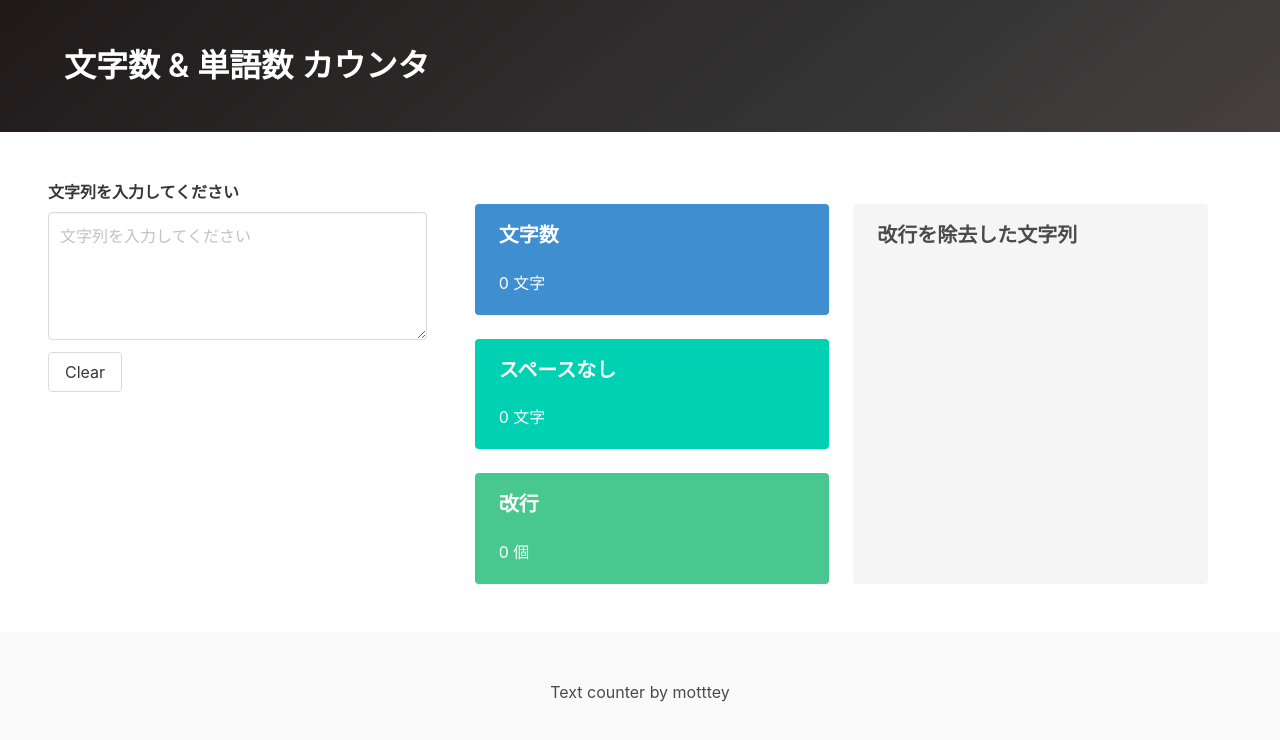
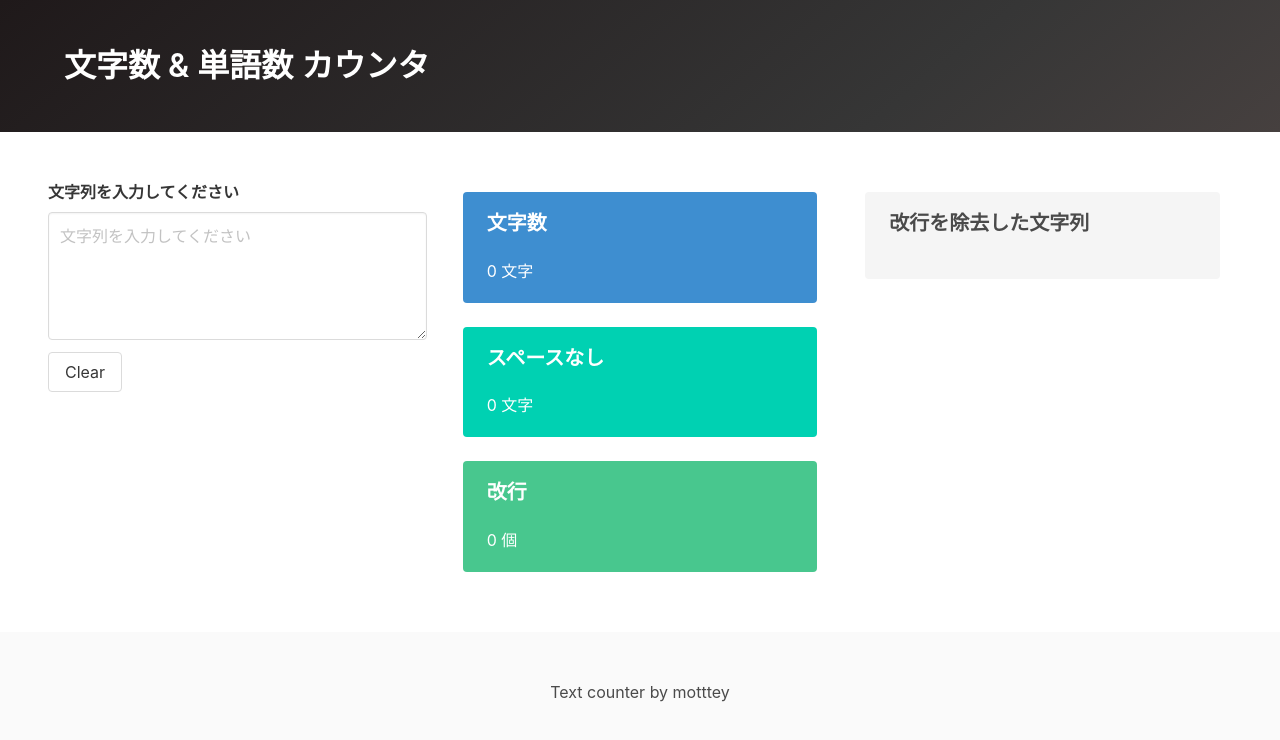
Before and after one commit to motttey/text-length-counter, a React (Create React App) app: page / in a window 1280 px wide. Shown: the top 740 px of the page. Built offline with nearby package versions, Linux system fonts and the light colour scheme.

Commit message:
change tiles to div columns

```diff
--- a/src/App.js
+++ b/src/App.js
@@ -43,8 +43,8 @@ function Form(props) {
 function Output(props) {
   return (
     <div class="container">
-      <div class="tile is-parent">
-        <div class="tile">
+      <div class="columns">
+        <div class="column">
           <div class="tile is-parent is-vertical">
             <article class="tile is-child notification is-info">
               <p class="title is-5">文字数</p>
@@ -64,7 +64,7 @@ function Output(props) {
             </article>
           </div>
         </div>
-        <div class="tile">
+        <div class="column">
           <div class="tile is-parent">
             <article class="tile is-child notification">
               <p class="title is-5">改行を除去した文字列</p>
```
